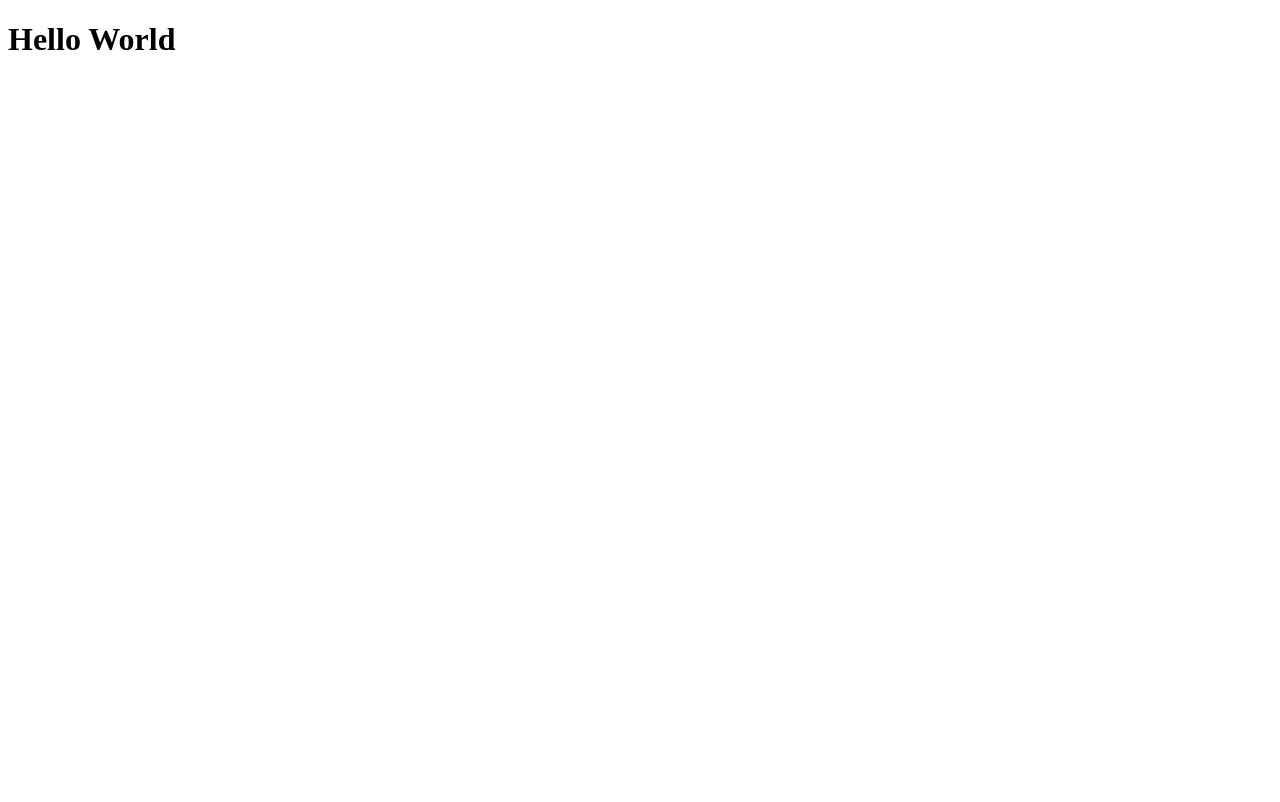
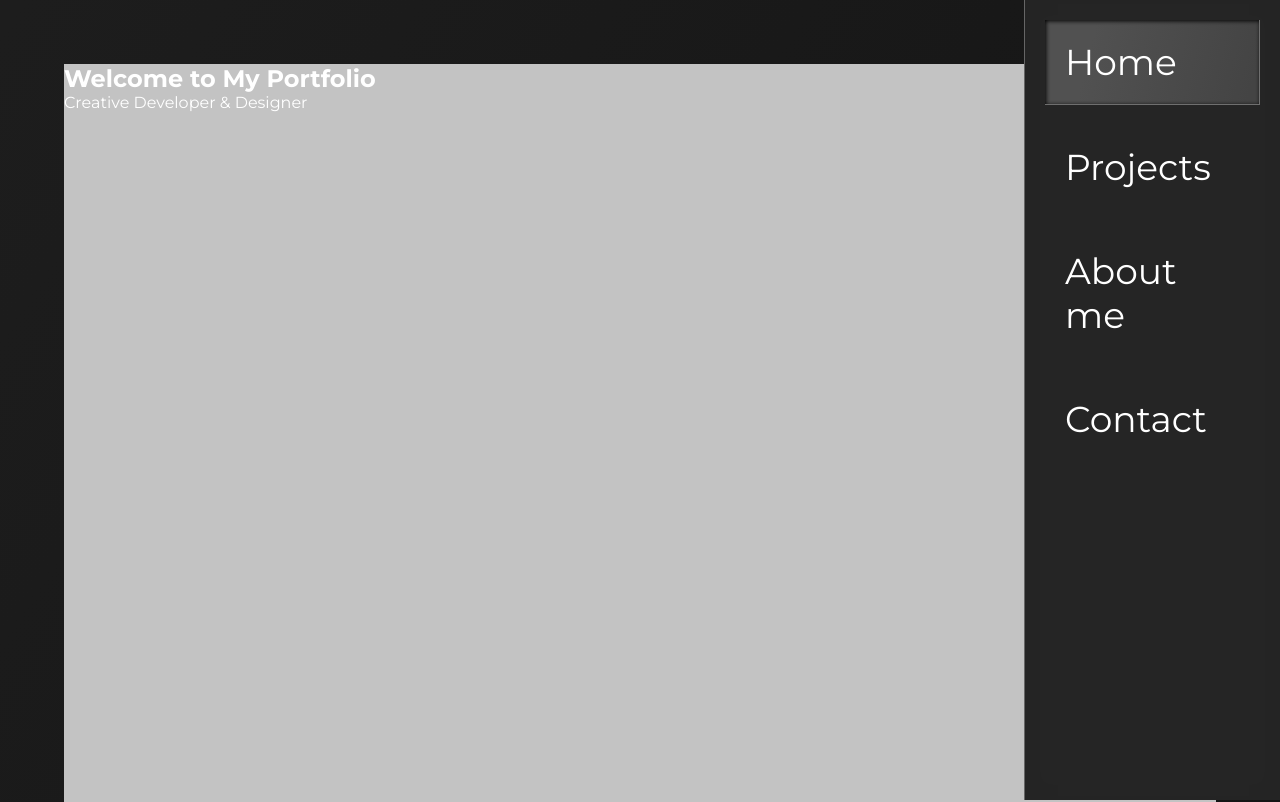
Before and after one commit to BikiBalami99/developer-portfolio, a React (Create React App) app: page / in a window 1280 px wide. Shown: the top 802 px of the page. Built offline with nearby package versions, Linux system fonts and the light colour scheme.

Commit message:
Made initial structure and initial stylings

```diff
--- a/public/index.html
+++ b/public/index.html
@@ -3,7 +3,15 @@
   <head>
     <meta charset="UTF-8" />
     <meta name="viewport" content="width=device-width, initial-scale=1.0" />
-    <title>Document</title>
+    <title>Biki Balami</title>
+
+    <!-- Fonts -->
+    <link rel="preconnect" href="https://fonts.googleapis.com" />
+    <link rel="preconnect" href="https://fonts.gstatic.com" crossorigin />
+    <link
+      href="https://fonts.googleapis.com/css2?family=Montserrat:ital,wght@0,100..900;1,100..900&display=swap"
+      rel="stylesheet"
+    />
   </head>
   <body>
     <div id="root"></div>
--- a/src/App.js
+++ b/src/App.js
@@ -1,7 +1,40 @@
+import React from "react";
+import "./global.css";
+
 function App() {
   return (
-    <div className="App">
-      <h1>Hello World</h1>
+    <div className="app">
+      <main>
+        <section id="hero">
+          <h1>Welcome to My Portfolio</h1>
+          <p>Creative Developer & Designer</p>
+        </section>
+
+        <section id="about">
+          <h2>About Me</h2>
+          <p>About content goes here.</p>
+        </section>
+
+        <section id="projects">
+          <h2>Projects</h2>
+          <p>Projects content goes here.</p>
+        </section>
+
+        <section id="contact">
+          <h2>Contact</h2>
+          <p>Contact content goes here.</p>
+        </section>
+      </main>
+      <aside className="navBar">
+        <nav>
+          <ul>
+            <li className="active">Home</li>
+            <li>Projects</li>
+            <li>About me</li>
+            <li>Contact</li>
+          </ul>
+        </nav>
+      </aside>
     </div>
   );
 }
--- /dev/null
+++ b/src/global.css
@@ -0,0 +1,91 @@
+/* <uniquifier>: Use a unique and descriptive class name */
+/* <weight>: Use a value from 100 to 900 */
+/* .montserrat-<uniquifier> {
+  font-family: "Montserrat", sans-serif;
+  font-optical-sizing: auto;
+  font-weight: <weight>;
+  font-style: normal;
+} */
+* {
+  margin: 0;
+  padding: 0;
+  box-sizing: border-box;
+  font-family: "Montserrat", sans-serif;
+  color: white;
+}
+
+ul,
+ol {
+  list-style: none;
+}
+
+.app {
+  display: flex;
+  justify-content: space-between;
+  align-items: center;
+  background: linear-gradient(123deg, #1d1d1d 0.56%, #0d0d0d 77.75%);
+}
+
+.navBar {
+  display: flex;
+  width: 16rem;
+  height: 100vh;
+  justify-content: space-between;
+  align-items: flex-start;
+  flex-shrink: 0;
+  position: fixed;
+  top: 0px;
+  right: 0px;
+
+  border-left: 1px solid #666;
+  background: #252525;
+  box-shadow: 0px 0px 20px 4px rgba(0, 0, 0, 0.03) inset;
+}
+
+.navBar ul {
+  display: flex;
+  padding: 20px;
+  flex-direction: column;
+  justify-content: center;
+  align-items: center;
+  gap: 20px;
+  flex: 1 0 0;
+}
+
+.navBar li {
+  display: flex;
+  padding: 20px;
+  justify-content: space-between;
+  align-items: center;
+  align-self: stretch;
+
+  color: #fff;
+  font-family: Montserrat;
+  font-size: 36px;
+  font-style: normal;
+  font-weight: 400;
+  line-height: normal;
+}
+
+.navBar ul .active {
+  border-right: 1px solid #6f6f6f;
+  border-bottom: 1px solid #6f6f6f;
+  background: linear-gradient(104deg, #515151 21.99%, #444 95.04%);
+  box-shadow: 1px 1px 4px 0px #000 inset;
+}
+
+main {
+  display: flex;
+  padding: 64px;
+  flex-direction: column;
+  align-items: center;
+  gap: 64px;
+  flex: 1 0 0;
+  align-self: stretch;
+}
+
+main section {
+  height: 1000px;
+  align-self: stretch;
+  background: #c3c3c3;
+}
```
